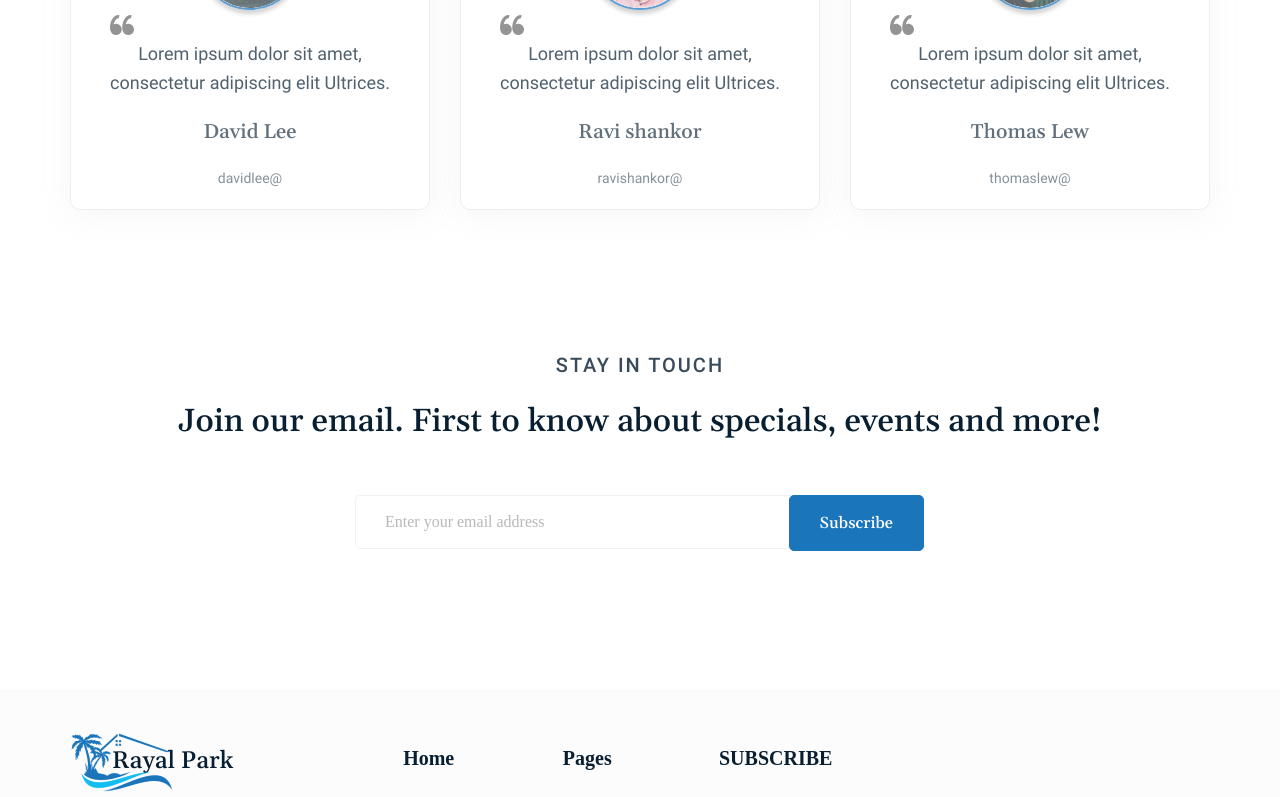
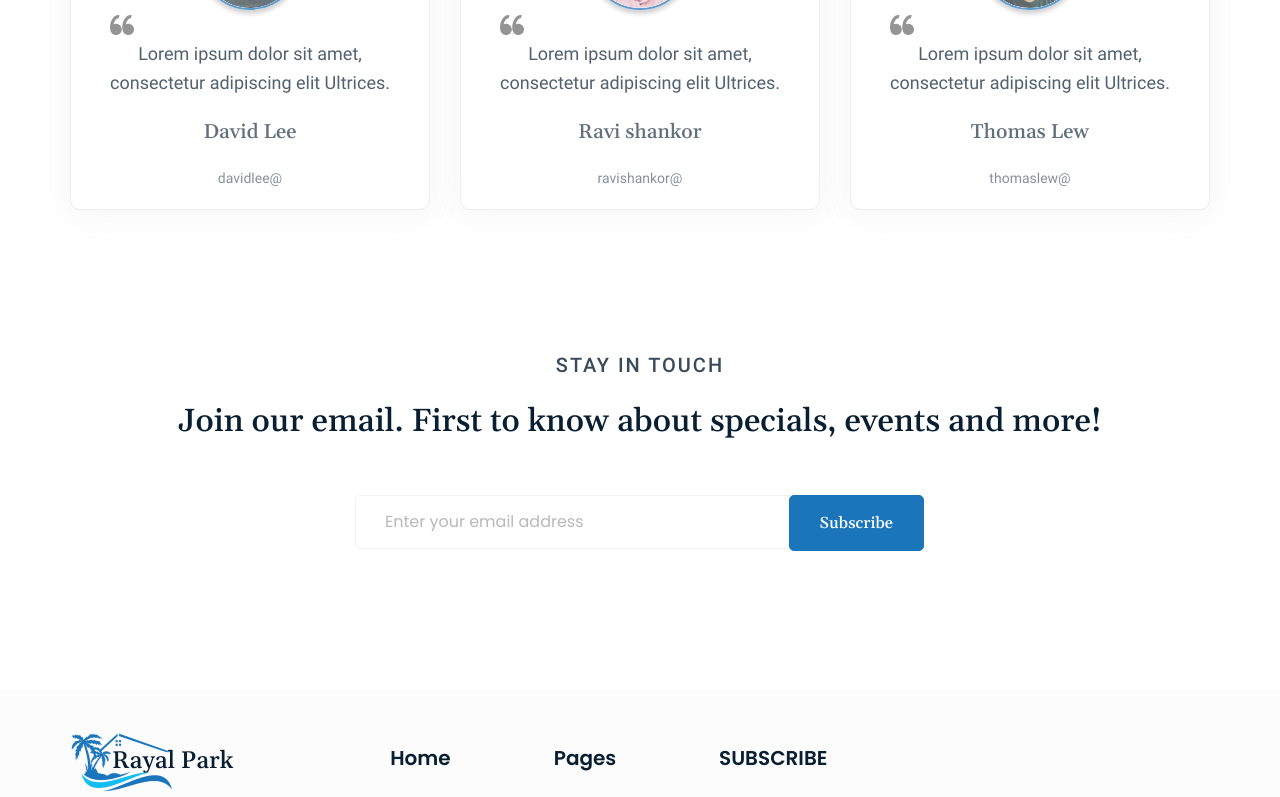
Before and after one commit to artsiom-voitas/rayal-park, a plain HTML site: page index.html in a window 1280 px wide. Shown: the part 3442-4239 px from the top of the page. Drawn offline with Linux system fonts and the light colour scheme.

Commit message:
Add files via upload

```diff
--- /dev/null
+++ b/assets/fonts/Poppins/stylesheet.css
@@ -0,0 +1,143 @@
+@font-face {
+    font-family: 'Poppins';
+    src: url('Poppins-Black.woff2') format('woff2');
+    font-weight: 900;
+    font-style: normal;
+    font-display: swap;
+}
+
+@font-face {
+    font-family: 'Poppins';
+    src: url('Poppins-BlackItalic.woff2') format('woff2');
+    font-weight: 900;
+    font-style: italic;
+    font-display: swap;
+}
+
+@font-face {
+    font-family: 'Poppins';
+    src: url('Poppins-Bold.woff2') format('woff2');
+    font-weight: bold;
+    font-style: normal;
+    font-display: swap;
+}
+
+@font-face {
+    font-family: 'Poppins';
+    src: url('Poppins-ExtraBold.woff2') format('woff2');
+    font-weight: bold;
+    font-style: normal;
+    font-display: swap;
+}
+
+@font-face {
+    font-family: 'Poppins';
+    src: url('Poppins-BoldItalic.woff2') format('woff2');
+    font-weight: bold;
+    font-style: italic;
+    font-display: swap;
+}
+
+@font-face {
+    font-family: 'Poppins';
+    src: url('Poppins-ExtraBoldItalic.woff2') format('woff2');
+    font-weight: bold;
+    font-style: italic;
+    font-display: swap;
+}
+
+@font-face {
+    font-family: 'Poppins';
+    src: url('Poppins-MediumItalic.woff2') format('woff2');
+    font-weight: 500;
+    font-style: italic;
+    font-display: swap;
+}
+
+@font-face {
+    font-family: 'Poppins';
+    src: url('Poppins-LightItalic.woff2') format('woff2');
+    font-weight: 300;
+    font-style: italic;
+    font-display: swap;
+}
+
+@font-face {
+    font-family: 'Poppins';
+    src: url('Poppins-Regular.woff2') format('woff2');
+    font-weight: normal;
+    font-style: normal;
+    font-display: swap;
+}
+
+@font-face {
+    font-family: 'Poppins';
+    src: url('Poppins-ExtraLight.woff2') format('woff2');
+    font-weight: 200;
+    font-style: normal;
+    font-display: swap;
+}
+
+@font-face {
+    font-family: 'Poppins';
+    src: url('Poppins-Italic.woff2') format('woff2');
+    font-weight: normal;
+    font-style: italic;
+    font-display: swap;
+}
+
+@font-face {
+    font-family: 'Poppins';
+    src: url('Poppins-SemiBoldItalic.woff2') format('woff2');
+    font-weight: 600;
+    font-style: italic;
+    font-display: swap;
+}
+
+@font-face {
+    font-family: 'Poppins';
+    src: url('Poppins-Light.woff2') format('woff2');
+    font-weight: 300;
+    font-style: normal;
+    font-display: swap;
+}
+
+@font-face {
+    font-family: 'Poppins';
+    src: url('Poppins-SemiBold.woff2') format('woff2');
+    font-weight: 600;
+    font-style: normal;
+    font-display: swap;
+}
+
+@font-face {
+    font-family: 'Poppins';
+    src: url('Poppins-Medium.woff2') format('woff2');
+    font-weight: 500;
+    font-style: normal;
+    font-display: swap;
+}
+
+@font-face {
+    font-family: 'Poppins';
+    src: url('Poppins-ThinItalic.woff2') format('woff2');
+    font-weight: 100;
+    font-style: italic;
+    font-display: swap;
+}
+
+@font-face {
+    font-family: 'Poppins';
+    src: url('Poppins-Thin.woff2') format('woff2');
+    font-weight: 100;
+    font-style: normal;
+    font-display: swap;
+}
+
+@font-face {
+    font-family: 'Poppins';
+    src: url('Poppins-ExtraLightItalic.woff2') format('woff2');
+    font-weight: 200;
+    font-style: italic;
+    font-display: swap;
+}
--- a/index.html
+++ b/index.html
@@ -14,6 +14,7 @@
     <meta name="msapplication-TileColor" content="#da532c">
     <meta name="msapplication-config" content="./assets/imgs/icons/browserconfig.xml">
     <meta name="theme-color" content="#ffffff">
+    <link rel="stylesheet" href="./assets/fonts/Poppins/stylesheet.css">
     <link rel="stylesheet" href="./assets/fonts/Gelasio/stylesheet.css">
     <link rel="stylesheet" href="./assets/fonts/Roboto/stylesheet.css">
     <link rel="stylesheet" href="./assets/css/style.css">
```
Also changed, not shown: assets/fonts/Poppins/Poppins-Black.woff2 (added), assets/fonts/Poppins/Poppins-BlackItalic.woff2 (added), assets/fonts/Poppins/Poppins-Bold.woff2 (added), assets/fonts/Poppins/Poppins-BoldItalic.woff2 (added), assets/fonts/Poppins/Poppins-ExtraBold.woff2 (added), assets/fonts/Poppins/Poppins-ExtraBoldItalic.woff2 (added), assets/fonts/Poppins/Poppins-ExtraLight.woff2 (added), assets/fonts/Poppins/Poppins-ExtraLightItalic.woff2 (added), assets/fonts/Poppins/Poppins-Italic.woff2 (added), assets/fonts/Poppins/Poppins-Light.woff2 (added), assets/fonts/Poppins/Poppins-LightItalic.woff2 (added), assets/fonts/Poppins/Poppins-Medium.woff2 (added), assets/fonts/Poppins/Poppins-MediumItalic.woff2 (added), assets/fonts/Poppins/Poppins-Regular.woff2 (added), 4 more files.
